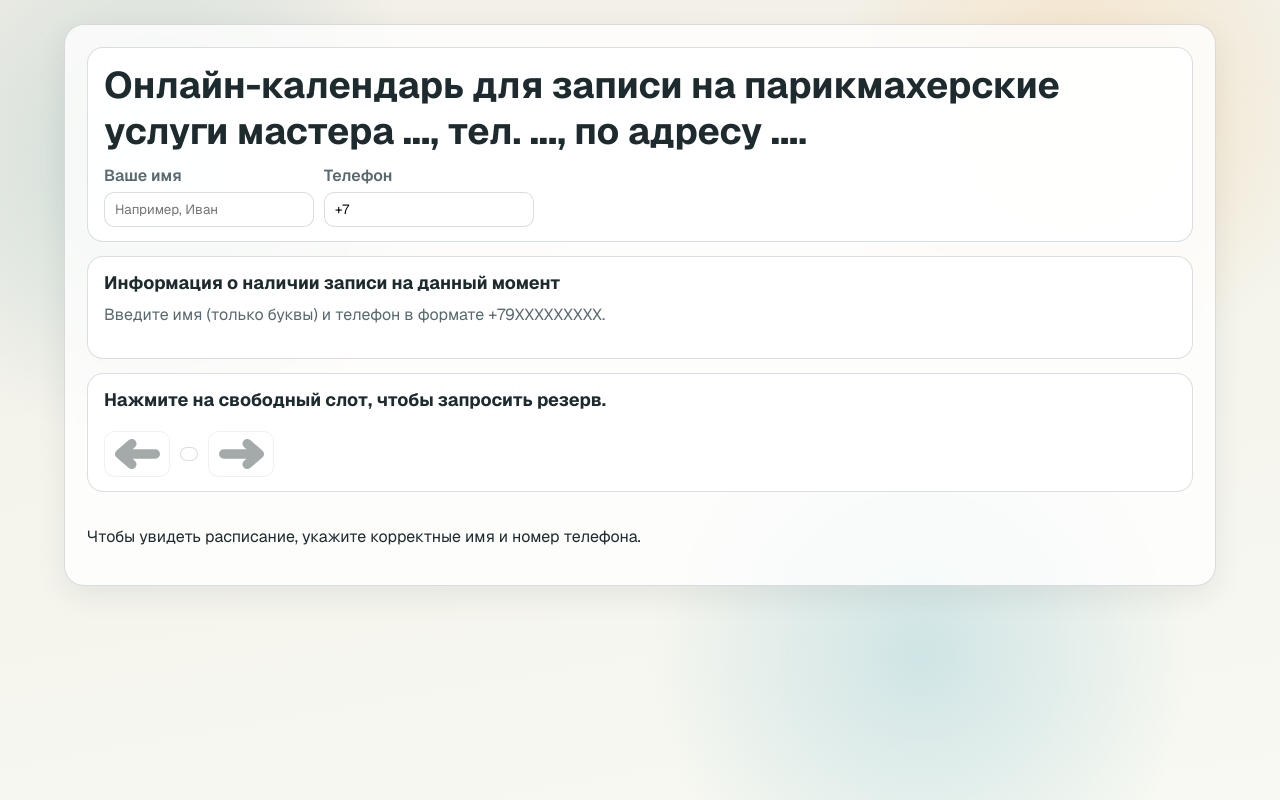
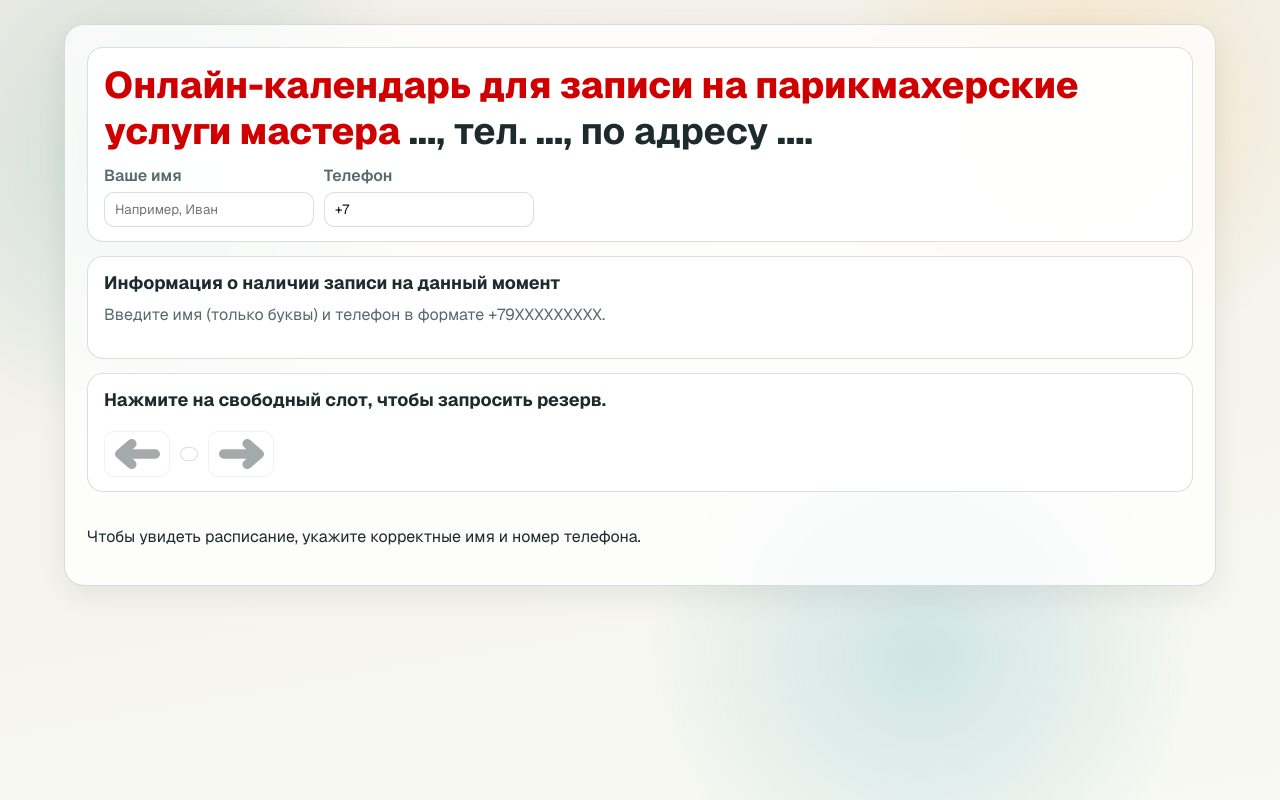
Before and after one commit to pavel9619229-cmyk/MASTER, a website: page public/index.html in a window 1280 px wide. Drawn offline with nearby package versions, Linux system fonts and the light colour scheme; no server answers.

Commit message:
style: set customer intro heading text to red

```diff
--- a/public/index.html
+++ b/public/index.html
@@ -21,7 +21,7 @@
 				<div class="customer-cards" aria-label="Карточки клиента">
 					<section class="customer-card customer-card-intro">
 						<h1 class="customer-intro-title">
-							Онлайн-календарь для записи на парикмахерские услуги мастера
+							<span class="customer-intro-heading">Онлайн-календарь для записи на парикмахерские услуги мастера</span>
 							<span id="customer-master-name">...</span>,
 							тел. <span id="customer-master-phone">...</span>,
 							по адресу <span id="customer-master-address">...</span>.
--- a/public/styles.css
+++ b/public/styles.css
@@ -100,6 +100,10 @@ body {
 	font-weight: 800;
 }
 
+.customer-intro-heading {
+	color: #d00000;
+}
+
 .customer-view-toggle {
 	justify-content: flex-start;
 	gap: 10px;
```
